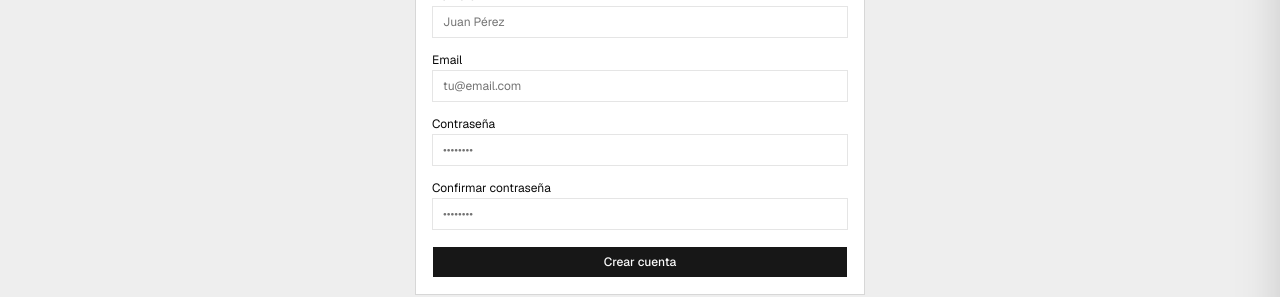
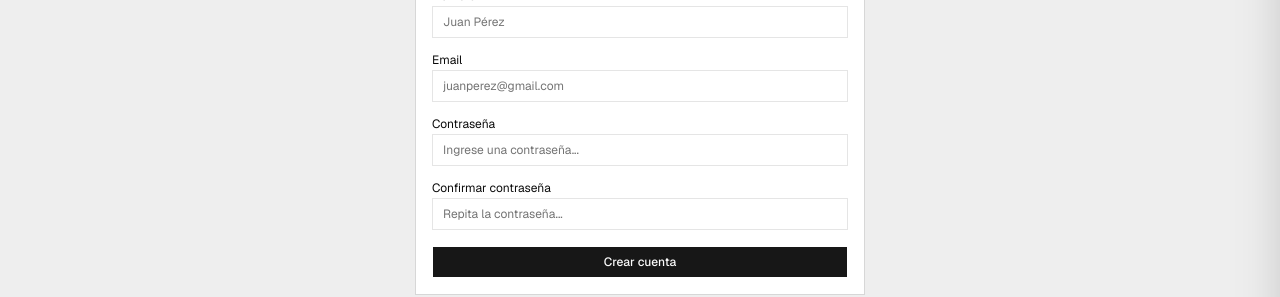
Before and after one commit to FrankNev/ecommerce-frontend, a Next.js app: page /register in a window 1280 px wide. Shown: the part 412-709 px from the top of the page. Built offline with nearby package versions, Linux system fonts and the light colour scheme; no server answers.

Commit message:
fix: Arreglos menores en la UI

```diff
--- a/src/app/register/page.js
+++ b/src/app/register/page.js
@@ -84,7 +84,7 @@ export default function RegisterPage() {
                 value={form.email}
                 onChange={handleChange}
                 required
-                placeholder="tu@email.com"
+                placeholder="juanperez@gmail.com"
               />
             </div>
             <div className="space-y-1">
@@ -96,7 +96,7 @@ export default function RegisterPage() {
                 value={form.password}
                 onChange={handleChange}
                 required
-                placeholder="••••••••"
+                placeholder="Ingrese una contraseña..."
               />
             </div>
             <div className="space-y-1">
@@ -108,7 +108,7 @@ export default function RegisterPage() {
                 value={form.confirmPassword}
                 onChange={handleChange}
                 required
-                placeholder="••••••••"
+                placeholder="Repita la contraseña..."
               />
             </div>
             <Button type="submit" className="w-full" disabled={loading}>
```
